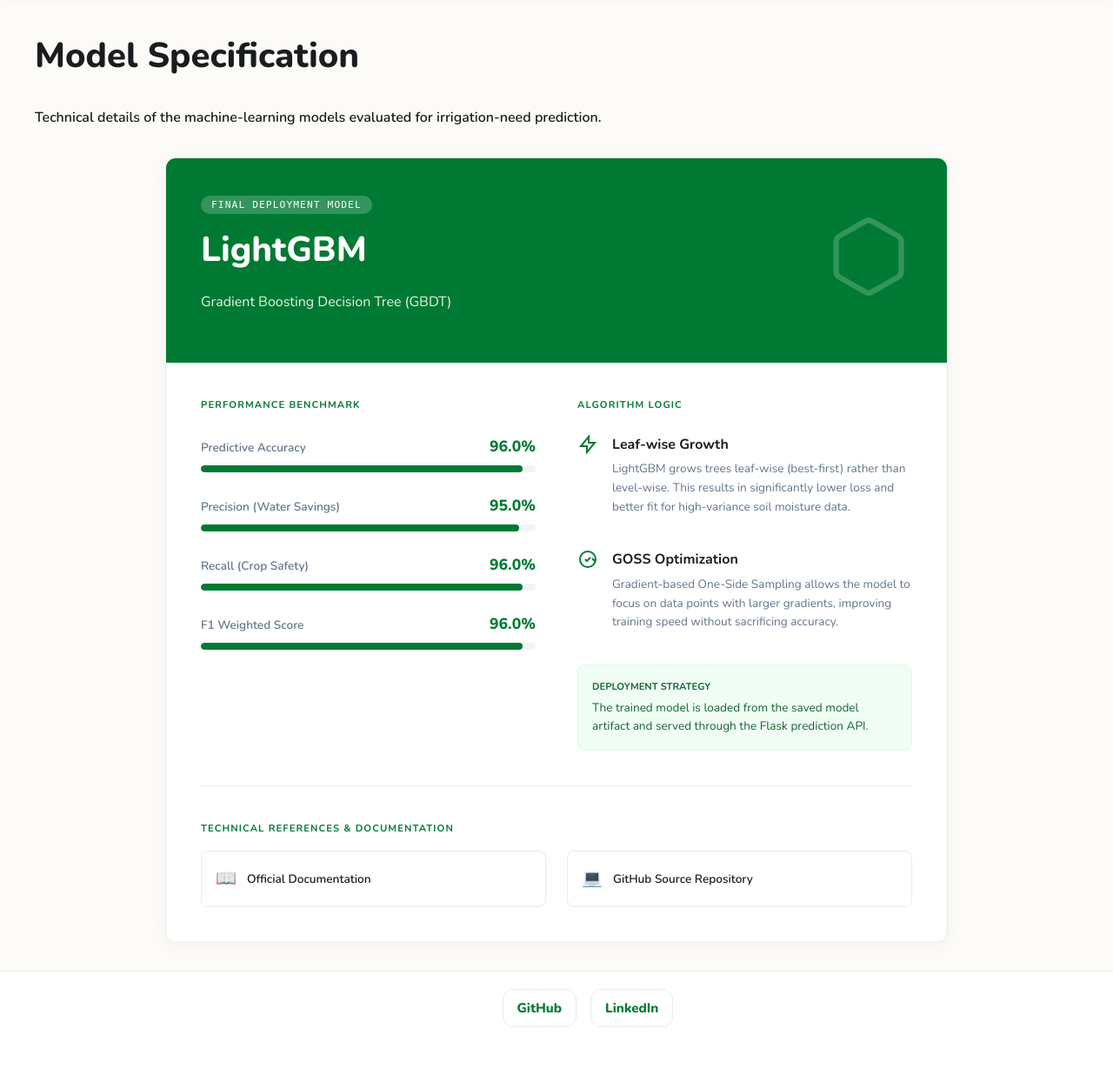
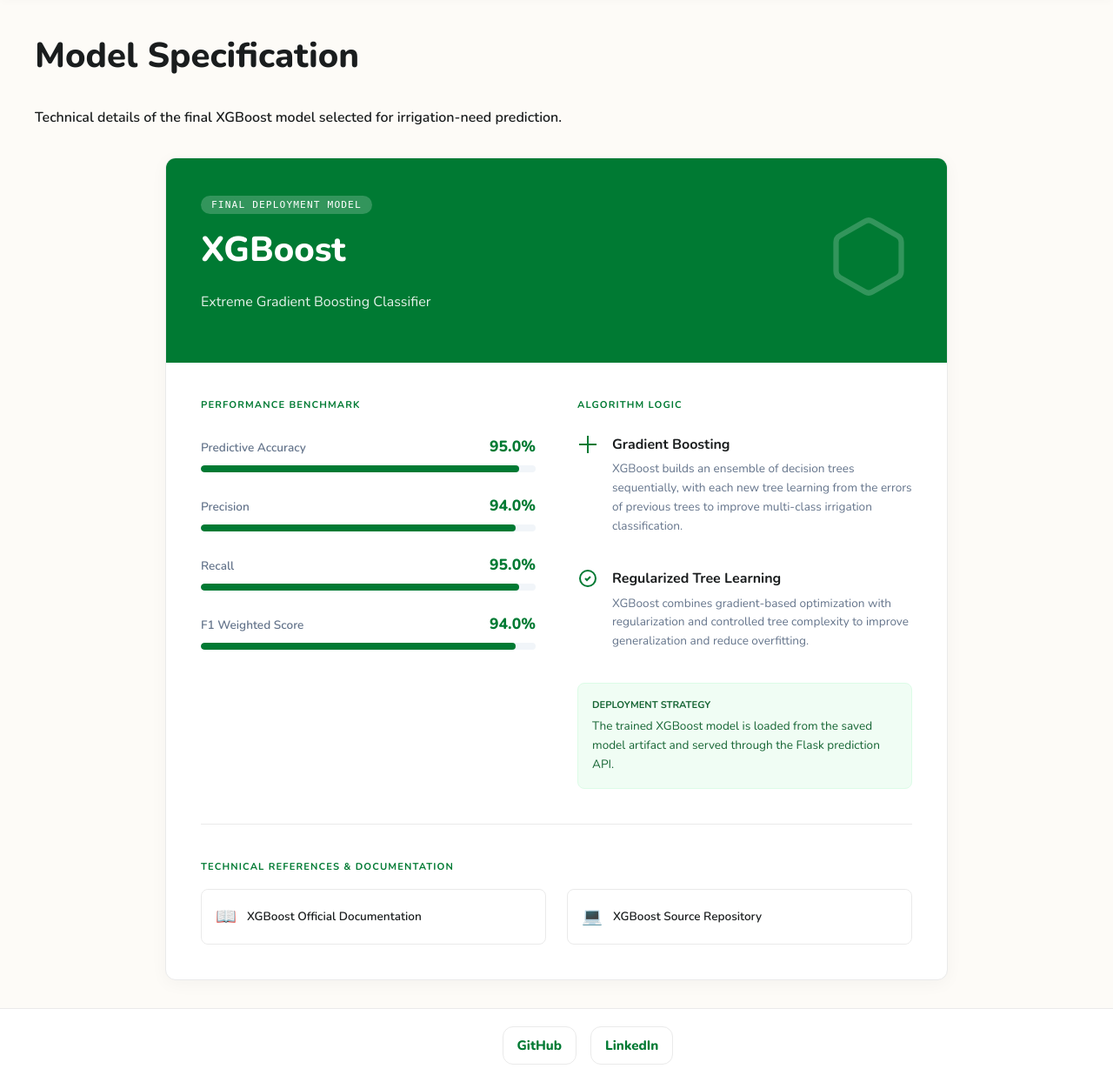
Before and after one commit to kumarsainit/precision-multiclass-irrigation-intelligence, a Flask app: page /models in a window 1280 px wide; the page is wider, and only the part inside the window is pictured. Shown: the part 65-1309 px from the top of that part at 87% size. Before the commit the page ends 1246 px from the top of that part, so only its background shows below. Run offline with Flask 3, Linux system fonts and the light colour scheme.

Commit message:
Revise model specification for XGBoost
Updated model specification page to reflect the final XGBoost model details and improved the layout and performance metrics display.

```diff
--- a/templates/models.html
+++ b/templates/models.html
@@ -3,145 +3,648 @@
 {% block title %}Model Specifications{% endblock %}
 
 {% block content %}
+
 <div class="mb-6" style="margin-bottom: 2rem;">
-  <h1 class="page-title">Model Specification</h1>
-  <p class="page-sub">Technical details of the machine-learning models evaluated for irrigation-need prediction.</p>
+
+  <h1 class="page-title">
+    Model Specification
+  </h1>
+
+  <p class="page-sub">
+    Technical details of the final XGBoost model selected for irrigation-need prediction.
+  </p>
+
 </div>
 
 <div style="max-width: 900px; margin: 0 auto;">
+
   <!-- Main Model Card -->
   <div class="card" style="overflow: hidden;">
-    <!-- Header with Branding -->
-    <div style="background: var(--primary); padding: 2.5rem; color: white;">
-      <div style="display: flex; align-items: center; justify-content: space-between;">
+
+    <!-- Header -->
+    <div
+      style="
+        background: var(--primary);
+        padding: 2.5rem;
+        color: white;
+      "
+    >
+
+      <div
+        style="
+          display: flex;
+          align-items: center;
+          justify-content: space-between;
+        "
+      >
+
         <div>
-          <span style="background: rgba(255,255,255,0.2); padding: 4px 12px; border-radius: 20px; font-size: 0.7rem; font-family: monospace; text-transform: uppercase; letter-spacing: 0.1em;">
+
+          <span
+            style="
+              background: rgba(255,255,255,0.2);
+              padding: 4px 12px;
+              border-radius: 20px;
+              font-size: 0.7rem;
+              font-family: monospace;
+              text-transform: uppercase;
+              letter-spacing: 0.1em;
+            "
+          >
             Final Deployment Model
           </span>
-          <h2 style="font-size: 2.5rem; font-weight: 800; margin: 0.5rem 0;">LightGBM</h2>
-          <p style="opacity: 0.9; font-size: 1rem;">Gradient Boosting Decision Tree (GBDT)</p>
+
+          <h2
+            style="
+              font-size: 2.5rem;
+              font-weight: 800;
+              margin: 0.5rem 0;
+            "
+          >
+            XGBoost
+          </h2>
+
+          <p
+            style="
+              opacity: 0.9;
+              font-size: 1rem;
+            "
+          >
+            Extreme Gradient Boosting Classifier
+          </p>
+
         </div>
+
         <div style="opacity: 0.2;">
-          <svg width="100" height="100" viewBox="0 0 24 24" fill="none" stroke="currentColor" stroke-width="1.5">
-            <path d="M21 16V8a2 2 0 0 0-1-1.73l-7-4a2 2 0 0 0-2 0l-7 4A2 2 0 0 0 3 8v8a2 2 0 0 0 1 1.73l7 4a2 2 0 0 0 2 0l7-4A2 2 0 0 0 21 16z"></path>
+
+          <svg
+            width="100"
+            height="100"
+            viewBox="0 0 24 24"
+            fill="none"
+            stroke="currentColor"
+            stroke-width="1.5"
+          >
+            <path
+              d="M21 16V8a2 2 0 0 0-1-1.73l-7-4a2 2 0 0 0-2 0l-7 4A2 2 0 0 0 3 8v8a2 2 0 0 0 1 1.73l7 4a2 2 0 0 0 2 0l7-4A2 2 0 0 0 21 16z"
+            ></path>
           </svg>
+
         </div>
+
       </div>
+
     </div>
 
-    <div class="card-body" style="padding: 2.5rem;">
-      <div class="two-col-grid" style="gap: 3rem;">
+    <div
+      class="card-body"
+      style="padding: 2.5rem;"
+    >
+
+      <div
+        class="two-col-grid"
+        style="gap: 3rem;"
+      >
 
         <!-- Left Side: Performance -->
         <div>
-          <div style="font-size: 0.7rem; color: var(--primary); font-weight: 700; text-transform: uppercase; letter-spacing: 0.1em; margin-bottom: 1.5rem;">
+
+          <div
+            style="
+              font-size: 0.7rem;
+              color: var(--primary);
+              font-weight: 700;
+              text-transform: uppercase;
+              letter-spacing: 0.1em;
+              margin-bottom: 1.5rem;
+            "
+          >
             Performance Benchmark
           </div>
-          <div id="metrics-container" class="space-y-6">
-            <!-- Metrics Injected via JS -->
-            <div style="padding: 2rem; text-align: center; color: var(--text-muted);">
-              Loading metrics...
+
+          <div
+            id="metrics-container"
+            class="space-y-6"
+          >
+
+            <div
+              style="
+                padding: 2rem;
+                text-align: center;
+                color: var(--text-muted);
+              "
+            >
+              Loading XGBoost metrics...
             </div>
+
           </div>
+
         </div>
 
         <!-- Right Side: Algorithm Logic -->
         <div class="space-y-6">
-          <div style="font-size: 0.7rem; color: var(--primary); font-weight: 700; text-transform: uppercase; letter-spacing: 0.1em; margin-bottom: 1.5rem;">
+
+          <div
+            style="
+              font-size: 0.7rem;
+              color: var(--primary);
+              font-weight: 700;
+              text-transform: uppercase;
+              letter-spacing: 0.1em;
+              margin-bottom: 1.5rem;
+            "
+          >
             Algorithm Logic
           </div>
 
-          <div style="display: flex; gap: 1rem; margin-bottom: 1.5rem;">
+          <!-- Gradient Boosting -->
+          <div
+            style="
+              display: flex;
+              gap: 1rem;
+              margin-bottom: 1.5rem;
+            "
+          >
+
             <div style="color: var(--primary);">
-              <svg width="24" height="24" fill="none" stroke="currentColor" viewBox="0 0 24 24" stroke-width="2"><path d="M13 10V3L4 14h7v7l9-11h-7z"/></svg>
+
+              <svg
+                width="24"
+                height="24"
+                fill="none"
+                stroke="currentColor"
+                viewBox="0 0 24 24"
+                stroke-width="2"
+              >
+                <path d="M12 2v20M2 12h20"></path>
+              </svg>
+
             </div>
+
             <div>
-              <h4 style="font-weight: 700; margin: 0; color: var(--text-main);">Leaf-wise Growth</h4>
-              <p style="font-size: 0.85rem; color: var(--text-muted); margin-top: 4px;">LightGBM grows trees leaf-wise (best-first) rather than level-wise. This results in significantly lower loss and better fit for high-variance soil moisture data.</p>
+
+              <h4
+                style="
+                  font-weight: 700;
+                  margin: 0;
+                  color: var(--text-main);
+                "
+              >
+                Gradient Boosting
+              </h4>
+
+              <p
+                style="
+                  font-size: 0.85rem;
+                  color: var(--text-muted);
+                  margin-top: 4px;
+                "
+              >
+                XGBoost builds an ensemble of decision trees
+                sequentially, with each new tree learning from
+                the errors of previous trees to improve
+                multi-class irrigation classification.
+              </p>
+
             </div>
+
           </div>
 
-          <div style="display: flex; gap: 1rem; margin-bottom: 1.5rem;">
+          <!-- Regularization -->
+          <div
+            style="
+              display: flex;
+              gap: 1rem;
+              margin-bottom: 1.5rem;
+            "
+          >
+
             <div style="color: var(--primary);">
-              <svg width="24" height="24" fill="none" stroke="currentColor" viewBox="0 0 24 24" stroke-width="2"><path d="M9 12l2 2 4-4m5 4l-3-3m-9-9h.01M21 12a9 9 0 11-18 0 9 9 0 0118 0z"/></svg>
+
+              <svg
+                width="24"
+                height="24"
+                fill="none"
+                stroke="currentColor"
+                viewBox="0 0 24 24"
+                stroke-width="2"
+              >
+                <path d="M9 12l2 2 4-4"></path>
+                <circle
+                  cx="12"
+                  cy="12"
+                  r="9"
+                ></circle>
+              </svg>
+
             </div>
+
             <div>
-              <h4 style="font-weight: 700; margin: 0; color: var(--text-main);">GOSS Optimization</h4>
-              <p style="font-size: 0.85rem; color: var(--text-muted); margin-top: 4px;">Gradient-based One-Side Sampling allows the model to focus on data points with larger gradients, improving training speed without sacrificing accuracy.</p>
+
+              <h4
+                style="
+                  font-weight: 700;
+                  margin: 0;
+                  color: var(--text-main);
+                "
+              >
+                Regularized Tree Learning
+              </h4>
+
+              <p
+                style="
+                  font-size: 0.85rem;
+                  color: var(--text-muted);
+                  margin-top: 4px;
+                "
+              >
+                XGBoost combines gradient-based optimization
+                with regularization and controlled tree
+                complexity to improve generalization and
+                reduce overfitting.
+              </p>
+
             </div>
+
           </div>
 
-          <div style="background: #f0fdf4; border: 1px solid #dcfce7; padding: 1rem; border-radius: 8px;">
-            <div style="font-size: 0.7rem; font-weight: 700; color: #166534; text-transform: uppercase; margin-bottom: 4px;">Deployment Strategy</div>
-            <p style="font-size: 0.85rem; color: #166534; margin: 0;">The trained model is loaded from the saved model artifact and served through the Flask prediction API.</p>
+          <!-- Deployment Strategy -->
+          <div
+            style="
+              background: #f0fdf4;
+              border: 1px solid #dcfce7;
+              padding: 1rem;
+              border-radius: 8px;
+            "
+          >
+
+            <div
+              style="
+                font-size: 0.7rem;
+                font-weight: 700;
+                color: #166534;
+                text-transform: uppercase;
+                margin-bottom: 4px;
+              "
+            >
+              Deployment Strategy
+            </div>
+
+            <p
+              style="
+                font-size: 0.85rem;
+                color: #166534;
+                margin: 0;
+              "
+            >
+              The trained XGBoost model is loaded from the
+              saved model artifact and served through the
+              Flask prediction API.
+            </p>
+
           </div>
+
         </div>
+
       </div>
 
-      <hr style="border: 0; border-top: 1px solid var(--border-color); margin: 2.5rem 0;">
+      <hr
+        style="
+          border: 0;
+          border-top: 1px solid var(--border-color);
+          margin: 2.5rem 0;
+        "
+      >
 
-      <!-- Technical References Section -->
+      <!-- Technical References -->
       <div>
-        <div style="font-size: 0.7rem; color: var(--primary); font-weight: 700; text-transform: uppercase; letter-spacing: 0.1em; margin-bottom: 1rem;">
+
+        <div
+          style="
+            font-size: 0.7rem;
+            color: var(--primary);
+            font-weight: 700;
+            text-transform: uppercase;
+            letter-spacing: 0.1em;
+            margin-bottom: 1rem;
+          "
+        >
           Technical References & Documentation
         </div>
-        <div class="two-col-grid" style="gap: 1.5rem;">
-          <a href="https://lightgbm.readthedocs.io/" target="_blank" style="text-decoration: none; display: flex; align-items: center; gap: 12px; padding: 1rem; border: 1px solid var(--border-color); border-radius: 8px; color: var(--text-main); transition: 0.2s;" onmouseover="this.style.borderColor='var(--primary)'" onmouseout="this.style.borderColor='var(--border-color)'">
-            <span style="font-size: 1.2rem;">📖</span>
-            <div style="font-size: 0.85rem; font-weight: 600;">Official Documentation</div>
+
+        <div
+          class="two-col-grid"
+          style="gap: 1.5rem;"
+        >
+
+          <!-- XGBoost Documentation -->
+          <a
+            href="https://xgboost.readthedocs.io/"
+            target="_blank"
+            rel="noopener noreferrer"
+            style="
+              text-decoration: none;
+              display: flex;
+              align-items: center;
+              gap: 12px;
+              padding: 1rem;
+              border: 1px solid var(--border-color);
+              border-radius: 8px;
+              color: var(--text-main);
+              transition: 0.2s;
+            "
+            onmouseover="this.style.borderColor='var(--primary)'"
+            onmouseout="this.style.borderColor='var(--border-color)'"
+          >
+
+            <span style="font-size: 1.2rem;">
+              📖
+            </span>
+
+            <div
+              style="
+                font-size: 0.85rem;
+                font-weight: 600;
+              "
+            >
+              XGBoost Official Documentation
+            </div>
+
           </a>
-          <a href="https://github.com/microsoft/LightGBM" target="_blank" style="text-decoration: none; display: flex; align-items: center; gap: 12px; padding: 1rem; border: 1px solid var(--border-color); border-radius: 8px; color: var(--text-main); transition: 0.2s;" onmouseover="this.style.borderColor='var(--primary)'" onmouseout="this.style.borderColor='var(--border-color)'">
-            <span style="font-size: 1.2rem;">💻</span>
-            <div style="font-size: 0.85rem; font-weight: 600;">GitHub Source Repository</div>
+
+          <!-- XGBoost GitHub -->
+          <a
+            href="https://github.com/dmlc/xgboost"
+            target="_blank"
+            rel="noopener noreferrer"
+            style="
+              text-decoration: none;
+              display: flex;
+              align-items: center;
+              gap: 12px;
+              padding: 1rem;
+              border: 1px solid var(--border-color);
+              border-radius: 8px;
+              color: var(--text-main);
+              transition: 0.2s;
+            "
+            onmouseover="this.style.borderColor='var(--primary)'"
+            onmouseout="this.style.borderColor='var(--border-color)'"
+          >
+
+            <span style="font-size: 1.2rem;">
+              💻
+            </span>
+
+            <div
+              style="
+                font-size: 0.85rem;
+                font-weight: 600;
+              "
+            >
+              XGBoost Source Repository
+            </div>
+
           </a>
+
         </div>
+
       </div>
+
     </div>
+
   </div>
+
 </div>
 
 <style>
-  .metric-row { margin-bottom: 1.5rem; }
-  .metric-bar-bg { width: 100%; background: #F1F5F9; height: 8px; border-radius: 10px; overflow: hidden; margin-top: 8px; }
-  .metric-bar-fill { background: var(--primary); height: 100%; border-radius: 10px; transition: width 1.5s cubic-bezier(0.17, 0.67, 0.83, 0.67); }
+
+.metric-row {
+  margin-bottom: 1.5rem;
+}
+
+.metric-bar-bg {
+  width: 100%;
+  background: #F1F5F9;
+  height: 8px;
+  border-radius: 10px;
+  overflow: hidden;
+  margin-top: 8px;
+}
+
+.metric-bar-fill {
+  background: var(--primary);
+  height: 100%;
+  border-radius: 10px;
+  transition:
+    width 1.5s cubic-bezier(
+      0.17,
+      0.67,
+      0.83,
+      0.67
+    );
+}
+
 </style>
+
 {% endblock %}
 
+
 {% block scripts %}
+
 <script>
+
 fetch('/api/models')
+
   .then(r => r.json())
+
   .then(data => {
-    // Locate the LightGBM model data specifically
-    const model = data.models.find(m => m.id === 'lightgbm') || data.models[0];
 
-    if (model) {
-      const container = document.getElementById('metrics-container');
+    const models =
+      Array.isArray(data.models)
+        ? data.models
+        : [];
+
+    /*
+     * XGBoost is the final selected
+     * deployment model.
+     */
+    const model = models.find(
+      m =>
+        String(m.id).toLowerCase() === "xgboost"
+    );
+
+    const container =
+      document.getElementById(
+        "metrics-container"
+      );
+
+    if (!model) {
+
       container.innerHTML = `
-        ${metricRow('Predictive Accuracy', model.accuracy || 0.942)}
-        ${metricRow('Precision (Water Savings)', model.precision || 0.915)}
-        ${metricRow('Recall (Crop Safety)', model.recall || 0.968)}
-        ${metricRow('F1 Weighted Score', model.f1_score || 0.940)}
+        <div
+          style="
+            padding: 1rem;
+            border: 1px solid #fecaca;
+            background: #fef2f2;
+            border-radius: 8px;
+            color: #991b1b;
+            font-size: 0.9rem;
+          "
+        >
+          XGBoost performance data is unavailable.
+        </div>
       `;
+
+      return;
     }
+
+    /*
+     * Metrics are read directly from
+     * the backend API.
+     *
+     * No hardcoded performance values
+     * are used here.
+     */
+    const metrics = [
+
+      {
+        label: "Predictive Accuracy",
+        value: model.accuracy
+      },
+
+      {
+        label: "Precision",
+        value: model.precision
+      },
+
+      {
+        label: "Recall",
+        value: model.recall
+      },
+
+      {
+        label: "F1 Weighted Score",
+        value: model.f1_score
+      }
+
+    ];
+
+    const availableMetrics =
+      metrics.filter(
+        metric =>
+          typeof metric.value === "number" &&
+          Number.isFinite(metric.value)
+      );
+
+    if (availableMetrics.length === 0) {
+
+      container.innerHTML = `
+        <p
+          style="
+            color: var(--text-muted);
+            font-size: 0.9rem;
+          "
+        >
+          XGBoost performance metrics are
+          currently unavailable.
+        </p>
+      `;
+
+      return;
+    }
+
+    container.innerHTML =
+      availableMetrics
+        .map(metric =>
+          metricRow(
+            metric.label,
+            metric.value
+          )
+        )
+        .join("");
+
   })
-  .catch(() => {
-    document.getElementById('metrics-container').innerHTML =
-      '<p style="color: #dc3545; font-size: 0.9rem;">Performance data temporarily unavailable.</p>';
+
+  .catch(error => {
+
+    console.error(
+      "Failed to load XGBoost metrics:",
+      error
+    );
+
+    document.getElementById(
+      "metrics-container"
+    ).innerHTML = `
+      <p
+        style="
+          color: #dc3545;
+          font-size: 0.9rem;
+        "
+      >
+        XGBoost performance data temporarily
+        unavailable.
+      </p>
+    `;
   });
 
+
 function metricRow(label, val) {
-  const pct = (val * 100).toFixed(1);
+
+  const pct =
+    Math.max(
+      0,
+      Math.min(100, val * 100)
+    ).toFixed(1);
+
   return `
+
     <div class="metric-row">
-      <div style="display: flex; justify-content: space-between; align-items: baseline;">
-        <span style="font-size: 0.85rem; font-weight: 600; color: var(--text-muted);">${label}</span>
-        <span style="font-size: 1.1rem; font-weight: 800; color: var(--primary);">${pct}%</span>
+
+      <div
+        style="
+          display: flex;
+          justify-content: space-between;
+          align-items: baseline;
+        "
+      >
+
+        <span
+          style="
+            font-size: 0.85rem;
+            font-weight: 600;
+            color: var(--text-muted);
+          "
+        >
+          ${label}
+        </span>
+
+        <span
+          style="
+            font-size: 1.1rem;
+            font-weight: 800;
+            color: var(--primary);
+          "
+        >
+          ${pct}%
+        </span>
+
       </div>
+
       <div class="metric-bar-bg">
-        <div class="metric-bar-fill" style="width: ${pct}%"></div>
+
+        <div
+          class="metric-bar-fill"
+          style="width: ${pct}%"
+        ></div>
+
       </div>
-    </div>`;
+
+    </div>
+
+  `;
 }
+
 </script>
+
 {% endblock %}
```
